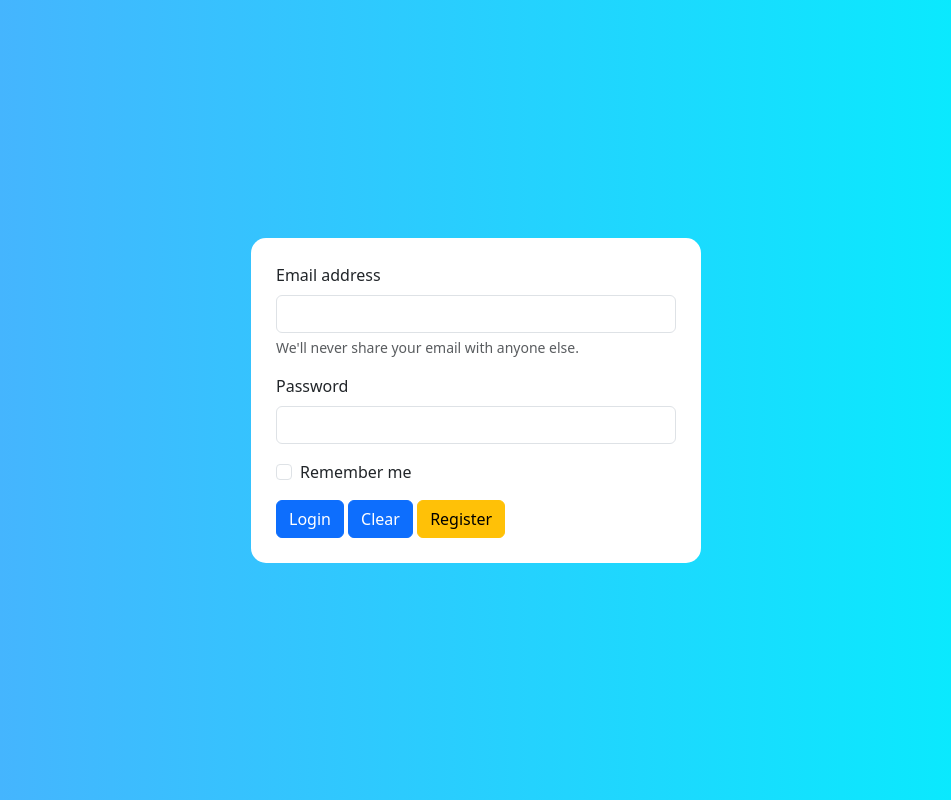
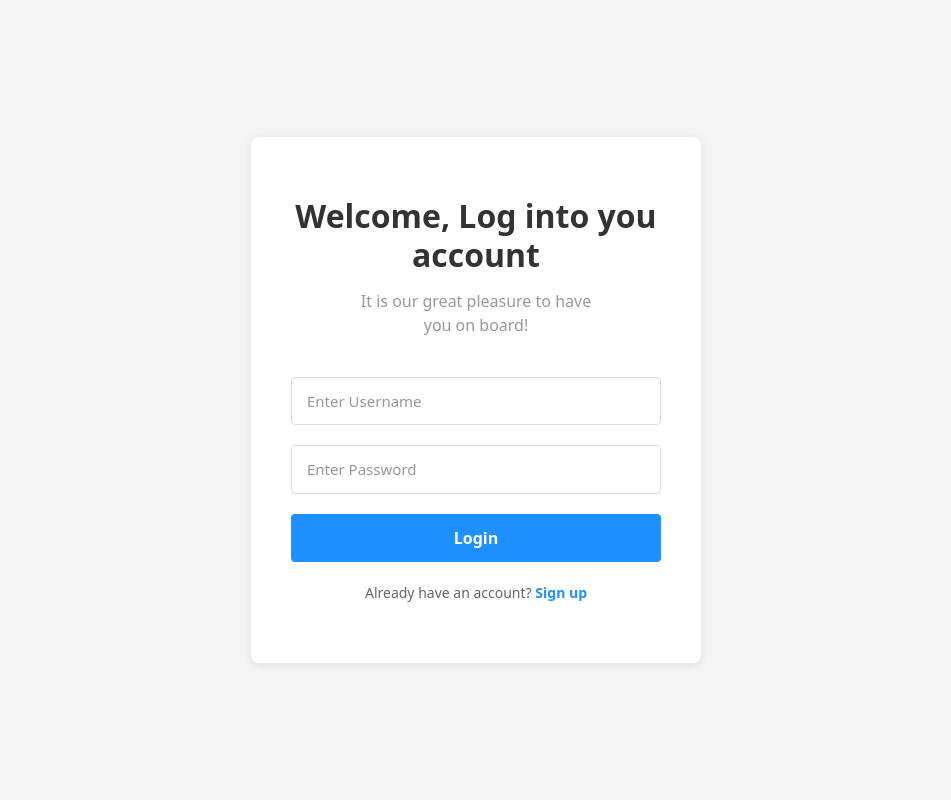
Before and after one commit to RUTVIK-ZAPADIYA/school-erp, a PHP site: page /login.php in a window 1280 px wide. Shown: the whole page, without its empty margins (164-1115 px from the left). Run offline with PHP 8.4, Linux system fonts and the light colour scheme; a stand-in replaces the project's code that opens the database connection.

Commit message:
Update login.php

```diff
--- a/login.php
+++ b/login.php
@@ -3,35 +3,98 @@
   <head>
     <meta charset="utf-8">
     <meta name="viewport" content="width=device-width, initial-scale=1">
-    <title>Login RK University</title>
+    <title>Login - School ERP</title>
     <link href="https://cdn.jsdelivr.net/npm/bootstrap@5.3.8/dist/css/bootstrap.min.css" rel="stylesheet" integrity="sha384-sRIl4kxILFvY47J16cr9ZwB07vP4J8+LH7qKQnuqkuIAvNWLzeN8tE5YBujZqJLB" crossorigin="anonymous">
+    <style>
+      body {
+        background: #f5f5f5;
+        display: flex;
+        justify-content: center;
+        align-items: center;
+        height: 100vh;
+        margin: 0;
+      }
+      .login-container {
+        width: 100%;
+        max-width: 450px;
+        background-color: white;
+        padding: 60px 40px;
+        border-radius: 8px;
+        box-shadow: 0 2px 10px rgba(0, 0, 0, 0.1);
+      }
+      .login-container h1 {
+        font-size: 32px;
+        color: #333;
+        text-align: center;
+        margin-bottom: 15px;
+        font-weight: 600;
+      }
+      .login-container .subtitle {
+        text-align: center;
+        color: #999;
+        margin-bottom: 40px;
+        font-size: 16px;
+      }
+      .form-control {
+        padding: 12px 15px;
+        margin-bottom: 20px;
+        border: 1px solid #ddd;
+        border-radius: 4px;
+        font-size: 15px;
+      }
+      .form-control::placeholder {
+        color: #999;
+      }
+      .form-control:focus {
+        border-color: #1e90ff;
+        box-shadow: 0 0 0 0.2rem rgba(30, 144, 255, 0.25);
+      }
+      .btn-login {
+        width: 100%;
+        padding: 12px;
+        background-color: #1e90ff;
+        color: white;
+        border: none;
+        border-radius: 4px;
+        font-size: 16px;
+        font-weight: 600;
+        cursor: pointer;
+        margin-bottom: 20px;
+      }
+      .btn-login:hover {
+        background-color: #1873cc;
+        color: white;
+        text-decoration: none;
+      }
+      .login-footer {
+        text-align: center;
+        color: #666;
+        font-size: 14px;
+      }
+      .login-footer a {
+        color: #1e90ff;
+        text-decoration: none;
+        font-weight: 600;
+      }
+      .login-footer a:hover {
+        text-decoration: underline;
+      }
+    </style>
   </head>
-  <body style= "background: linear-gradient(to right, #4facfe, #00f2fe);">
+  <body>
+    <div class="login-container">
+      <h1>Welcome, Log into you account</h1>
+      <p class="subtitle">It is our great pleasure to have<br>you on board!</p>
 
-    <div style= "display: flex;
-    justify-content: center; /* Centers horizontally */
-    align-items: center;     /* Centers vertically */
-    height: 100vh;   ">
-    <form style= "border: 5px; padding: 25px; width: 450px; background-color:white; border-radius: 15px;">
-  <div class="mb-3">
-    <label for="exampleInputEmail1" class="form-label">Email address</label>
-    <input type="email" class="form-control" id="exampleInputEmail1" aria-describedby="emailHelp">
-    <div id="emailHelp" class="form-text">We'll never share your email with anyone else.</div>
-  </div>
-  <div class="mb-3">
-    <label for="exampleInputPassword1" class="form-label">Password</label>
-    <input type="password" class="form-control" id="exampleInputPassword1">
-  </div>
-  <div class="mb-3 form-check">
-    <input type="checkbox" class="form-check-input" id="exampleCheck1">
-    <label class="form-check-label" for="exampleCheck1">Remember me</label>
-  </div>
-  <button type="submit" class="btn btn-primary">Login</button>
-  <button type="reset" class="btn btn-primary">Clear</button>
-  <a href="form.php" target="_blank"
-           class="btn btn-warning">Register</a>
+      <form method="POST" action="">
+        <input type="text" class="form-control" id="username" name="username" placeholder="Enter Username" required>
+        <input type="password" class="form-control" id="password" name="password" placeholder="Enter Password" required>
+        <button type="submit" class="btn-login">Login</button>
+      </form>
 
-</form>
+      <div class="login-footer">
+        Already have an account? <a href="form.php">Sign up</a>
+      </div>
     </div>
 
     <script src="https://cdn.jsdelivr.net/npm/bootstrap@5.3.8/dist/js/bootstrap.bundle.min.js" integrity="sha384-FKyoEForCGlyvwx9Hj09JcYn3nv7wiPVlz7YYwJrWVcXK/BmnVDxM+D2scQbITxI" crossorigin="anonymous"></script>
```
